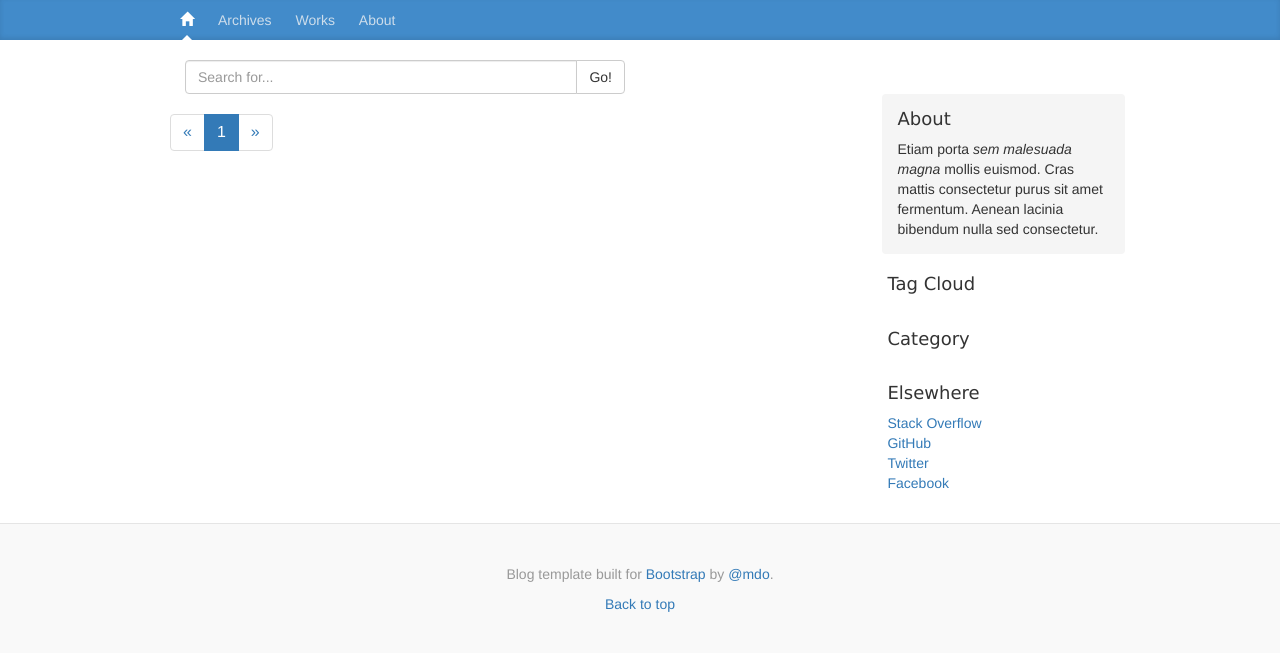
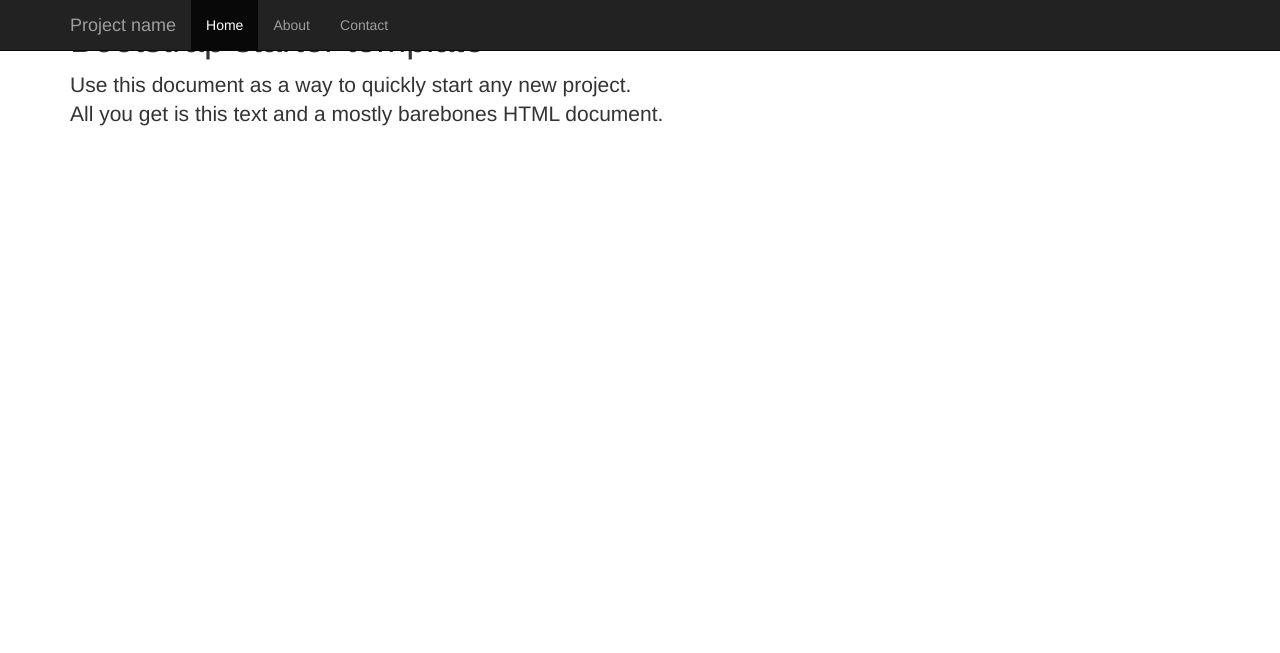
Before and after one commit to knowater521/io, a Django app: page / in a window 1280 px wide. Shown: the top 653 px of the page. Run offline with Django 3.2, Linux system fonts and the light colour scheme; data that the repository does not hold is empty; some libraries are stand-ins or nearby versions.

Commit message:
some change
Signed-off-by: xus <xushvai@gmail.com>

```diff
--- a/templates/base.html
+++ b/templates/base.html
@@ -1,7 +1,4 @@
 <!DOCTYPE html>
-
-{% load blog_extras %}
-
 <html lang="en">
   <head>
     <meta charset="utf-8">
@@ -12,23 +9,17 @@
     <meta name="author" content="">
     <link rel="icon" href="../../favicon.ico">
 
-    <title>xblog</title>
+    <title>Starter Template for Bootstrap</title>
 
     <!-- Bootstrap core CSS -->
-    <link href="/static/css/bootstrap.min.css" rel="stylesheet">
+    <link href="../static/css/bootstrap.min.css" rel="stylesheet">
 
     <!-- Custom styles for this template -->
-    <link href="/static/css/blog.css" rel="stylesheet">
-
-    {% block page_css %}
-
-    {% endblock page_css %}
-
-
+    <link href="starter-template.css" rel="stylesheet">
 
     <!-- Just for debugging purposes. Don't actually copy these 2 lines! -->
     <!--[if lt IE 9]><script src="../../assets/js/ie8-responsive-file-warning.js"></script><![endif]-->
-    <script src="/static/js/ie-emulation-modes-warning.js"></script>
+    <script src="../../assets/js/ie-emulation-modes-warning.js"></script>
 
     <!-- HTML5 shim and Respond.js for IE8 support of HTML5 elements and media queries -->
     <!--[if lt IE 9]>
@@ -39,113 +30,42 @@
 
   <body>
 
+    <nav class="navbar navbar-inverse navbar-fixed-top">
+      <div class="container">
+        <div class="navbar-header">
+          <button type="button" class="navbar-toggle collapsed" data-toggle="collapse" data-target="#navbar" aria-expanded="false" aria-controls="navbar">
+            <span class="sr-only">Toggle navigation</span>
+            <span class="icon-bar"></span>
+            <span class="icon-bar"></span>
+            <span class="icon-bar"></span>
+          </button>
+          <a class="navbar-brand" href="#">Project name</a>
+        </div>
+        <div id="navbar" class="collapse navbar-collapse">
+          <ul class="nav navbar-nav">
+            <li class="active"><a href="#">Home</a></li>
+            <li><a href="#about">About</a></li>
+            <li><a href="#contact">Contact</a></li>
+          </ul>
+        </div><!--/.nav-collapse -->
+      </div>
+    </nav>
 
-  <div class="blog-masthead">
     <div class="container">
-      <nav class="blog-nav">
 
-        <a class="blog-nav-item {% if nbar == 'index' %}active{% endif %}" href="{% url "index" %}"><span class="glyphicon glyphicon-home"></span></a>
-        <a class="blog-nav-item {% if nbar == 'archives' %}active{% endif %}" href="{% url "archives" %}">Archives</a>
-        <a class="blog-nav-item {% if nbar == 'works' %}active{% endif %}" href="{% url "works" %}">Works</a>
-        <a class="blog-nav-item {% if nbar == 'about' %}active{% endif %}" href="{% url "about" %}">About</a>
-
-      </nav>
-    </div>
-  </div>
-
-  <div class="container">
-
-    <div class="blog-header">
-
-
-<!-- <ol class="breadcrumb">
-  <li><a href="#">Home</a></li>
-  <li><a href="#">Library</a></li>
-  <li class="active">Data</li>
-</ol> -->
-
-
-
-
-
-      <div class="col-lg-6">
-        <div class="input-group">
-          <input type="text" class="form-control" placeholder="Search for...">
-          <span class="input-group-btn">
-            <button class="btn btn-default" type="button">Go!</button>
-          </span>
-        </div><!-- /input-group -->
-      </div><!-- /.col-lg-6 -->
-
-
-
-
-
-
-
-
-
-
-        <!-- <h1 class="blog-title">Independent thinking.</h1>
-        <p class="lead blog-description">The official example template of creating a blog with Bootstrap.</p> -->
-
-      </div><!-- /blog-header -->
-
-
-      <div class="row">
-
-        <div class="col-sm-8 blog-main">
-
-          {% block content %}
-          {% endblock %}
-
-        </div><!-- /.blog-main -->
-
-        <div class="col-sm-3 col-sm-offset-1 blog-sidebar">
-          <div class="sidebar-module sidebar-module-inset">
-            <h4>About</h4>
-            <p>Etiam porta <em>sem malesuada magna</em> mollis euismod. Cras mattis consectetur purus sit amet fermentum. Aenean lacinia bibendum nulla sed consectetur.</p>
-          </div>
-          <div class="sidebar-module">
-            <h4>Tag Cloud</h4>
-            <p class="tag-cloud">
-              {% GetTags %}
-            </p>
-          </div>
-          <div class="sidebar-module">
-            <h4>Category</h4>
-            <ol class="list-unstyled">
-            {% GetCategories %}
-            </ol>
-          </div>
-          <div class="sidebar-module">
-            <h4>Elsewhere</h4>
-            <ol class="list-unstyled">
-              <li><a href="http://stackoverflow.com/users/4037409/xus?tab=profile">Stack Overflow</a></li>
-              <li><a href="https://github.com/xushvai">GitHub</a></li>
-              <li><a href="https://twitter.com/xushvai">Twitter</a></li>
-              <li><a href="https://www.facebook.com/xushvai">Facebook</a></li>
-            </ol>
-          </div>
-        </div><!-- /.blog-sidebar -->
-
-      </div><!-- /.row -->
+      <div class="starter-template">
+        <h1>Bootstrap starter template</h1>
+        <p class="lead">Use this document as a way to quickly start any new project.<br> All you get is this text and a mostly barebones HTML document.</p>
+      </div>
 
     </div><!-- /.container -->
-
-    <footer class="blog-footer">
-      <p>Blog template built for <a href="http://getbootstrap.com">Bootstrap</a> by <a href="https://twitter.com/mdo">@mdo</a>.</p>
-      <p>
-        <a href="#">Back to top</a>
-      </p>
-    </footer>
 
 
     <!-- Bootstrap core JavaScript
     ================================================== -->
     <!-- Placed at the end of the document so the pages load faster -->
-    <script src="/static/js/jquery.min.js"></script>
-    <script src="/static/js/bootstrap.min.js"></script>
+    <script src="https://ajax.googleapis.com/ajax/libs/jquery/1.11.2/jquery.min.js"></script>
+    <script src="../static/js/bootstrap.min.js"></script>
     <!-- IE10 viewport hack for Surface/desktop Windows 8 bug -->
     <script src="../../assets/js/ie10-viewport-bug-workaround.js"></script>
   </body>
```
